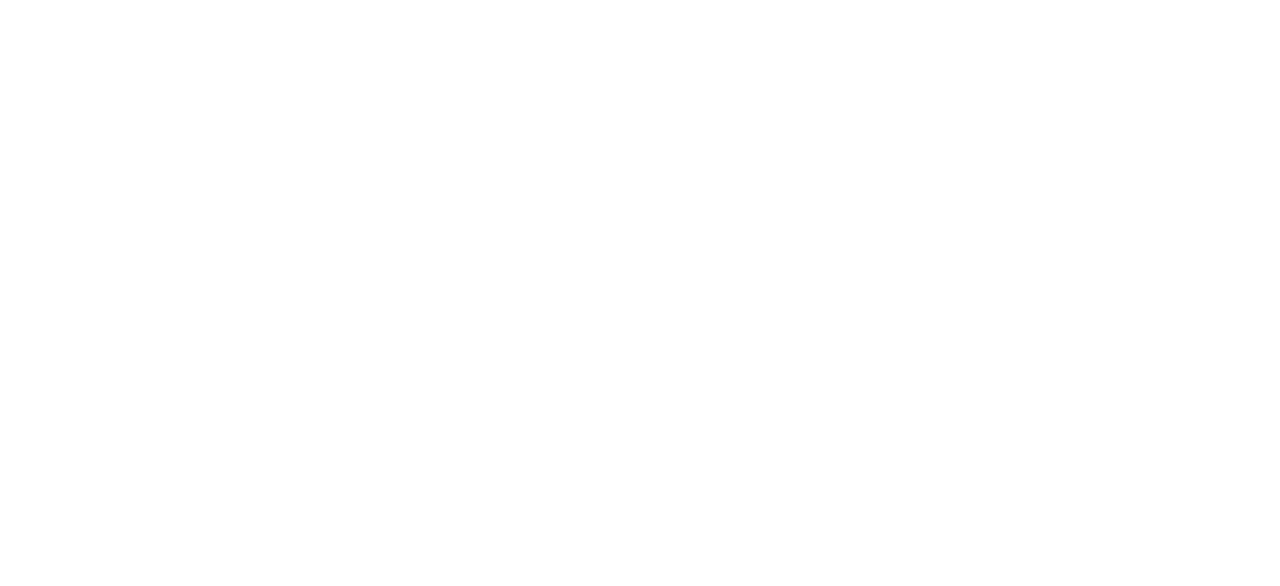
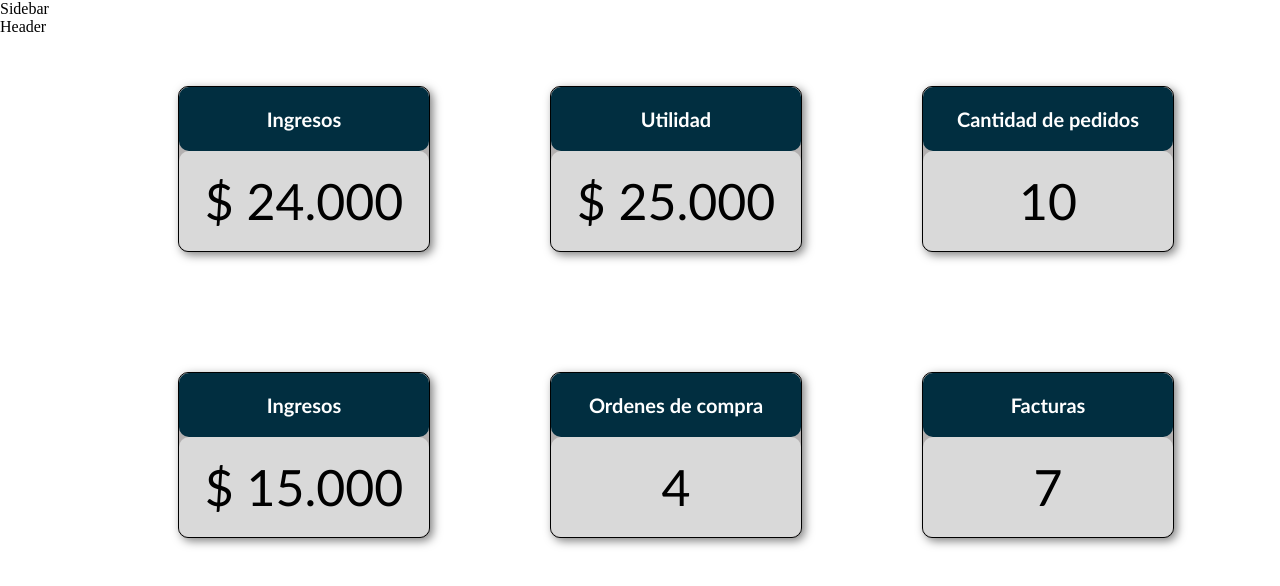
Before and after one commit to KevinMachado777/Angora, a React (Vite) app in the folder Frontend/: page / in a window 1280 px wide. Shown: the top 586 px of the page. Built offline with nearby package versions, Linux system fonts and the light colour scheme.

Commit message:
Tarjetas del home

```diff
--- a/Frontend/src/App.jsx
+++ b/Frontend/src/App.jsx
@@ -1,12 +1,22 @@
-import './App.css'
+import { BrowserRouter as Router, Routes, Route } from "react-router-dom";
+import Layout from "./components/Layout";
+import Home from "./pages/Home";
 
 function App() {
-
   return (
-    <>
-
-    </>
-  )
+    <Router>
+      <Routes>
+        <Route
+          path="/"
+          element={
+            <Layout>
+              <Home />
+            </Layout>
+          }
+        />
+      </Routes>
+    </Router>
+  );
 }
 
-export default App
+export default App;
--- a/Frontend/src/components/SideBar.jsx
+++ b/Frontend/src/components/SideBar.jsx
@@ -2,7 +2,7 @@
 
 const SideBar = () => {
     return (
-        <div>SideBar</div>
+        <div>Sidebar</div>
     )
 }
 
--- a/Frontend/src/pages/Home.jsx
+++ b/Frontend/src/pages/Home.jsx
@@ -1,8 +1,45 @@
-import React from 'react'
+import React from 'react';
+import "../styles/cards.css";
 
 const Home = () => {
     return (
-        <div>Home</div>
+        <>
+            <section>
+                <div className="card">
+                    <h4>Ingresos</h4>
+                    <p>$ 24.000</p>
+
+                </div>
+                <div className="card">
+                    <h4>Utilidad</h4>
+                    <p>$ 25.000</p>
+
+                </div>
+                <div className="card">
+                    <h4>Cantidad de pedidos</h4>
+                    <p>10</p>
+
+                </div>
+                <div className="card">
+                    <h4>Ingresos</h4>
+                    <p>$ 15.000</p>
+
+                </div>
+                <div className="card">
+                    <h4>Ordenes de compra</h4>
+                    <p>4</p>
+
+                </div>
+                <div className="card">
+                    <h4>Facturas</h4>
+                    <p>7</p>
+
+
+                </div>
+            </section>
+        </>
+
+
     )
 }
 
--- /dev/null
+++ b/Frontend/src/styles/cards.css
@@ -0,0 +1,55 @@
+* {
+    padding: 0;
+    margin: 0;
+}
+
+section {
+
+    display: flex;
+    flex-wrap: wrap;
+    gap: 20px;
+    align-items: center;
+    width: 90%;
+    float: right;
+
+}
+.card {
+
+    background-color: rgb(179, 176, 176);
+    border: 1px solid;
+    text-align: center;
+    margin: 50px;
+    box-shadow: 3px 3px 10px rgba(0, 0, 0, .5);
+    display: block;
+    transition: transform 1s;
+    width: 250px;
+}
+
+.card:hover {
+
+    transform: scale(1.1);
+}
+
+.card, .card p, h4{
+
+    border-radius: 10px;
+}
+
+.card p {
+
+    font-size: 50px;
+    font-family: 'Gill Sans', 'Gill Sans MT', Calibri, 'Trebuchet MS', sans-serif;
+    padding: 20px;
+    background-color: rgba(217, 217, 217, 100);
+
+}
+
+.card h4{
+
+    background-color: rgba(1, 46, 64, 100);
+    color: white;
+    padding: 20px;
+    font-size: 20px;
+    font-family: 'Gill Sans', 'Gill Sans MT', Calibri, 'Trebuchet MS', sans-serif;
+;
+}
```
Also changed, not shown: Frontend/index.html (line endings or trailing spaces).
